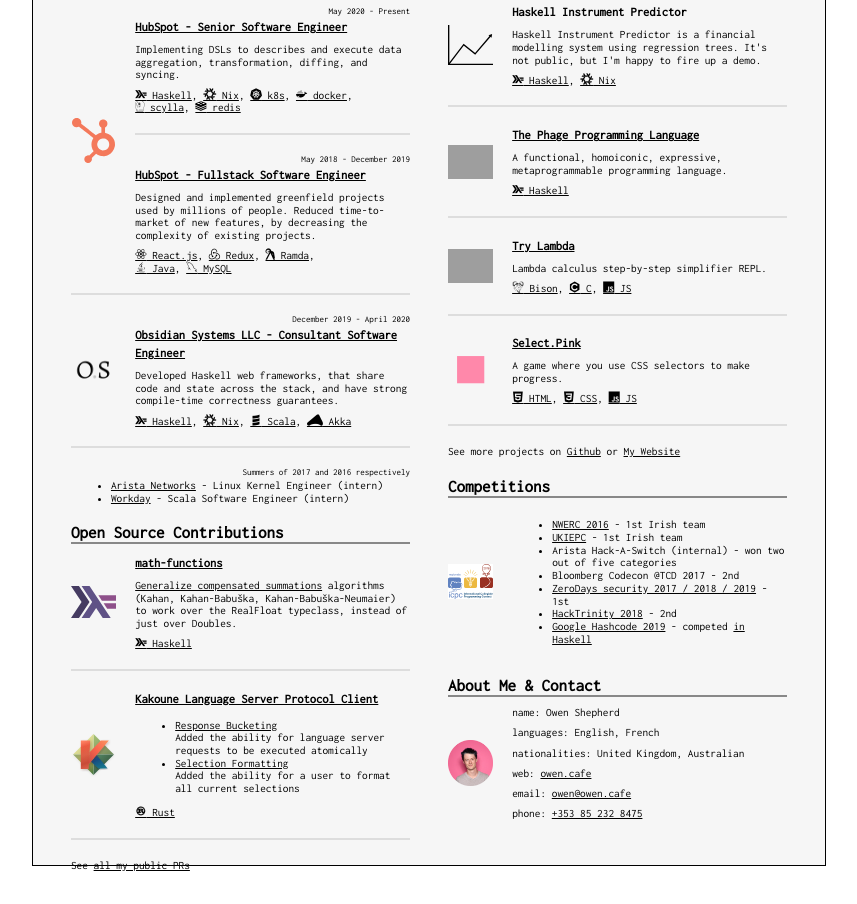
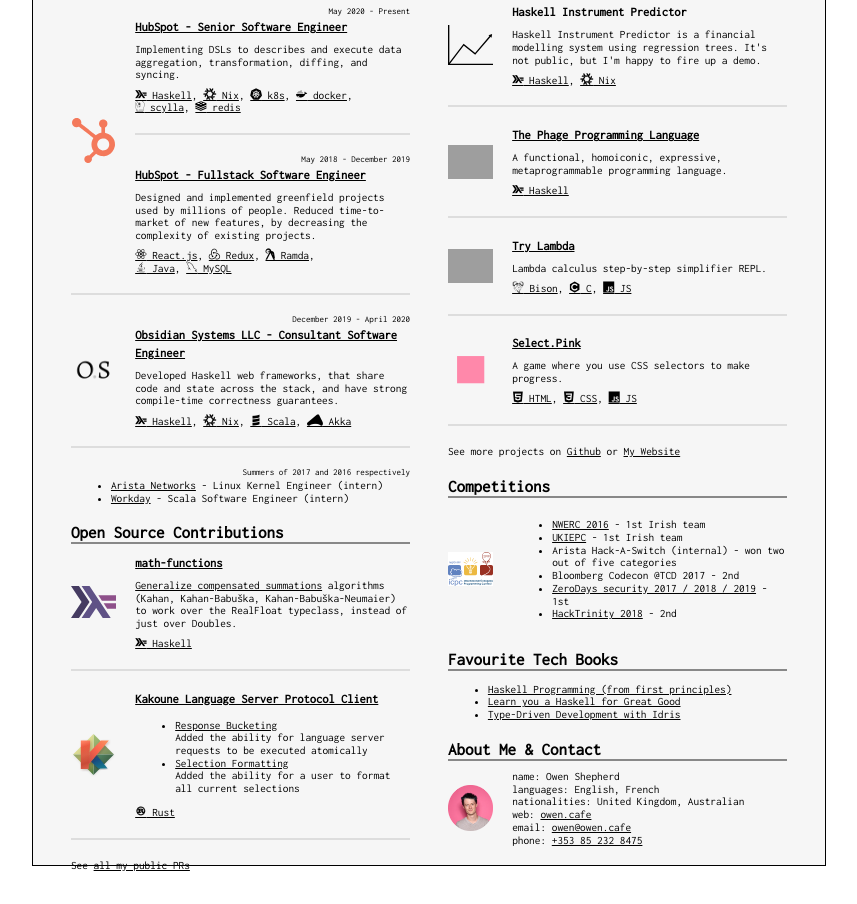
Before and after one commit to 414owen/cv, a plain HTML site: page index.html in a window 1280 px wide. Shown: the part 294-1198 px from the top of the page, without its empty margins (211-1068 px from the left). Drawn offline with nearby package versions, Linux system fonts and the light colour scheme; grey boxes are pictures that could not be loaded; files whose address does not match are found by name; a web font is replaced by a local one.

Commit message:
added tech books, removed hashcode again

```diff
--- a/index.html
+++ b/index.html
@@ -684,11 +684,35 @@
                 <a href="https://hacktrinity.me/">HackTrinity 2018</a> - 2nd
               </li>
 
+              <!--
               <li>
                 <a href="https://codingcompetitions.withgoogle.com/hashcode/archive/2019">Google Hashcode 2019</a> - competed <a href="https://github.com/414owen/hashcode-2019">in Haskell</a>
               </li>
+              -->
             </ul>
 
+
+          </div>
+
+          <h2>Favourite Tech Books</h2>
+          <div class="info">
+            <ul>
+              <li>
+                <a href="https://haskellbook.com/">
+                  Haskell Programming (from first principles)
+                </a>
+              </li>
+              <li>
+                <a href="http://learnyouahaskell.com/">
+                  Learn you a Haskell for Great Good
+                </a>
+              </li>
+              <li>
+                <a href="https://www.manning.com/books/type-driven-development-with-idris">
+                  Type-Driven Development with Idris
+                </a>
+              </li>
+            </ul>
           </div>
 
           <h2>About Me &amp; Contact</h2>
--- a/style.css
+++ b/style.css
@@ -174,7 +174,7 @@ a {
   color: var(--fg);
 }
 
-.bullets > *:not(:first-child) , .info > *:not(:first-child), p:not(:first-child) {
+.bullets > *:not(:first-child), p:not(:first-child) {
   margin-top: 2mm;
   margin-bottom: 0;
 }
```
